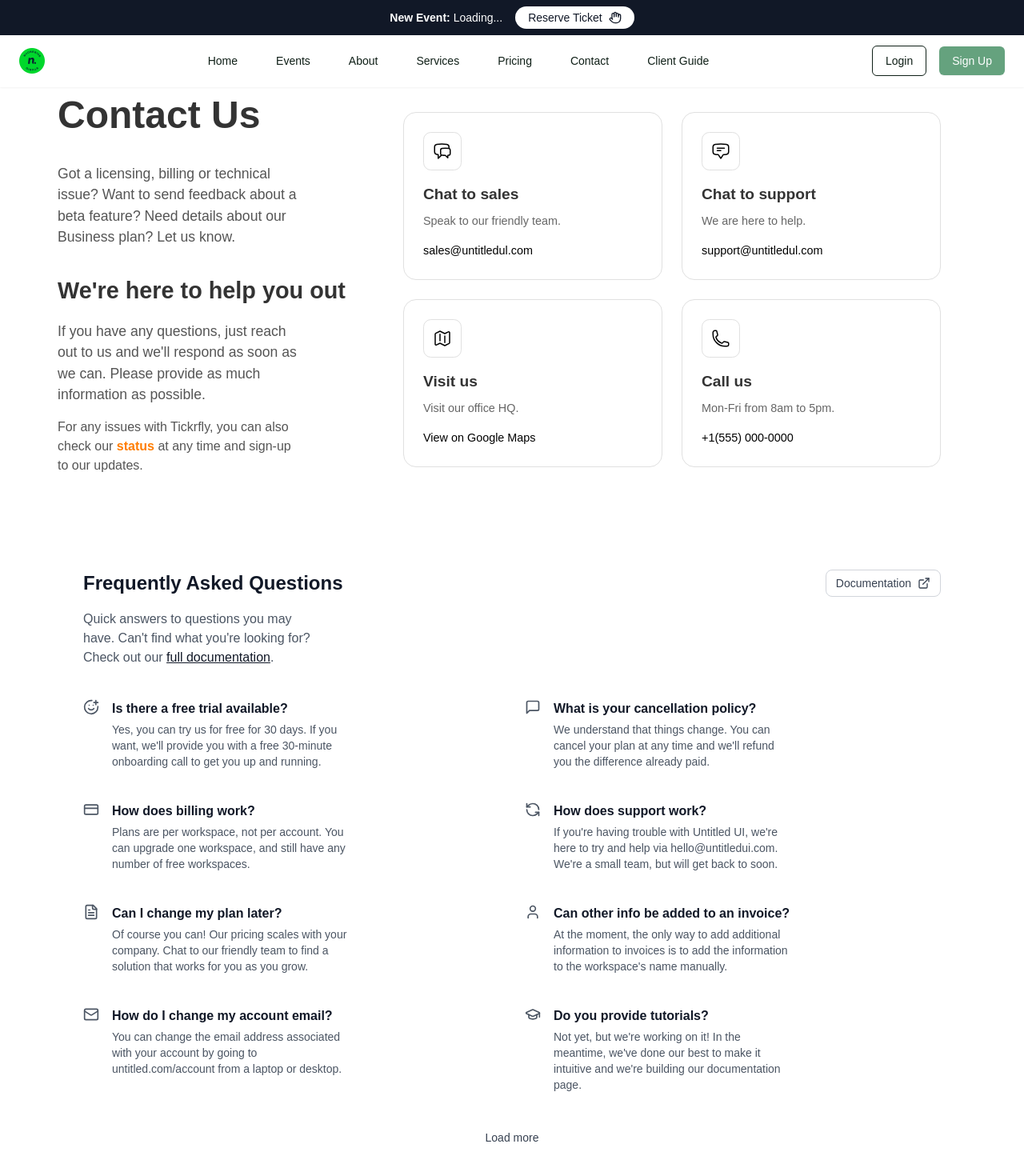
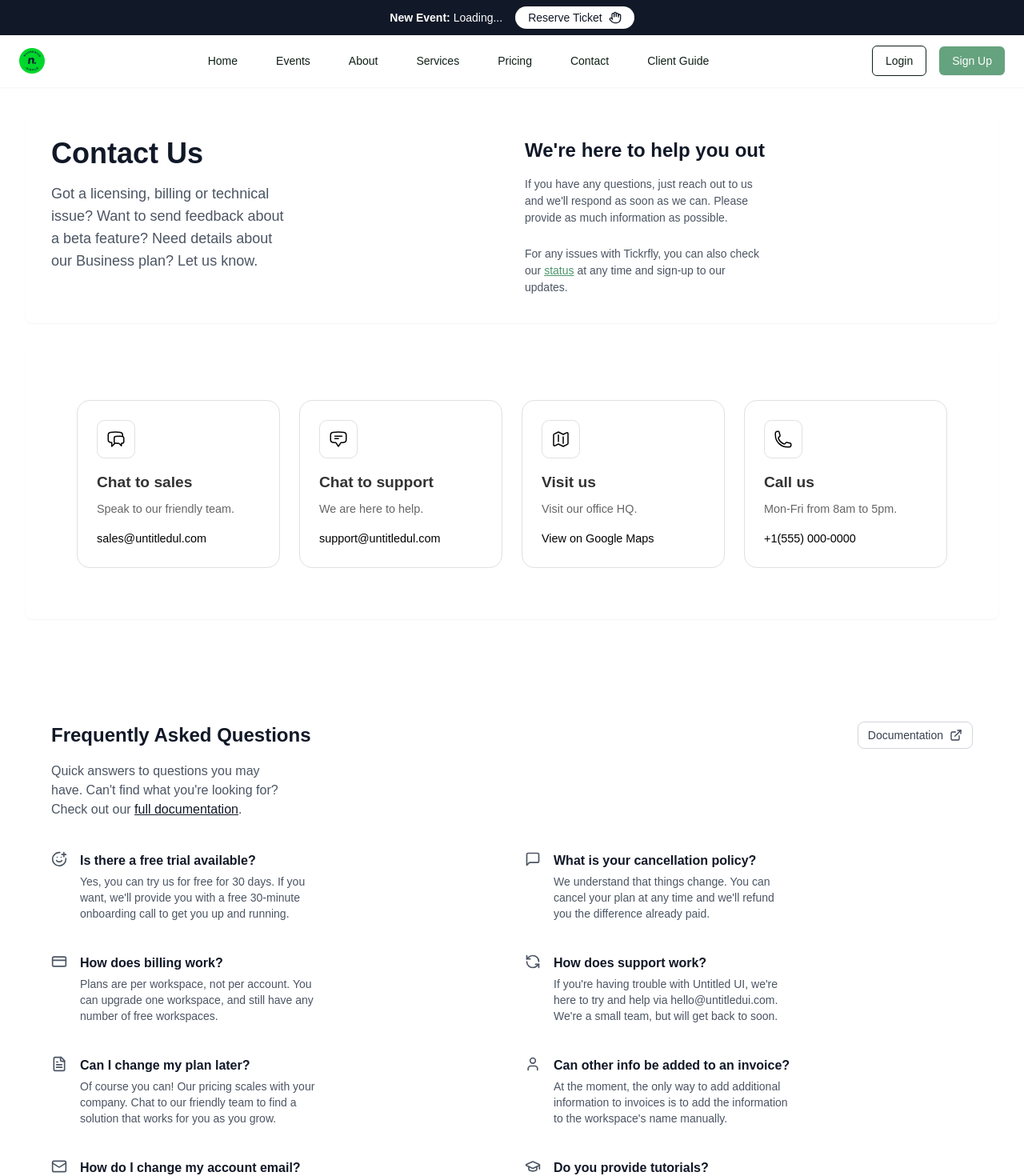
Before and after one commit to nanayawdev/event-ticketing-app, a React (Vite) app: page /contact in a window 1280 px wide. Shown: the top 1470 px of the page at 80% size. Built offline with nearby package versions, Linux system fonts and the light colour scheme; no server answers.

Commit message:
Caontact Page edited to have the global footer, About.CSs file deleted since i have implemented Tailwind for my overall styling, FAQ background removed

```diff
--- a/src/components/Contacts/Contact.jsx
+++ b/src/components/Contacts/Contact.jsx
@@ -1,30 +1,53 @@
 import React from 'react';
-import './Contact.css';
-import ContactOptions from '../ContactOptions/ContactOptions'; // Import the ContactOptions component
-import FAQ from '../FAQ/FAQ'; // Import the FAQ component
+import ContactOptions from '../ContactOptions/ContactOptions';
+import FAQ from '../FAQ/FAQ';
+import Footer from '../Footer/Footer';
 const Contact = () => {
   return (
-    <div className="contact-page">
-      <div className="contact-container">
-        <div className="contact-info">
-          <h1 className="contact-title">Contact Us</h1>
-          <p className="contact-description">
+    <>
+      <div className="min-h-screen py-12 px-4 sm:px-6 lg:px-8 pt-24">
+        <div className="max-w-7xl mx-auto">
+          <div className="bg-white rounded-lg shadow-sm p-8 mb-8">
+            <div className="grid md:grid-cols-2 gap-8">
+              {/* Left Column */}
+              <div>
+                <h1 className="text-4xl font-bold text-gray-900 mb-4">
+                  Contact Us
+                </h1>
+                <p className="text-lg text-gray-600 mb-8">
                   Got a licensing, billing or technical issue? Want to send feedback about a beta feature? Need details about our Business plan? Let us know.
                 </p>
-          <h2 className="contact-subtitle">We're here to help you out</h2>
-          <p className="contact-info-text">
+              </div>
+
+              {/* Right Column */}
+              <div>
+                <h2 className="text-2xl font-semibold text-gray-900 mb-4">
+                  We're here to help you out
+                </h2>
+                <p className="text-gray-600 mb-6">
                   If you have any questions, just reach out to us and we'll respond as soon as we can. Please provide as much information as possible.
                 </p>
-          <p className="contact-additional">
-            For any issues with Tickrfly, you can also check our <a href="#" className="contact-link">status</a> at any time and sign-up to our updates.
+
+                <p className="text-gray-600">
+                  For any issues with Tickrfly, you can also check our{' '}
+                  <a href="#" className="text-sea-green-500 hover:text-sea-green-600 underline">
+                    status
+                  </a>
+                  {' '}at any time and sign-up to our updates.
                 </p>
               </div>
-        <div className="contact-options-wrapper">
+            </div>
+          </div>
+
+          <div className="bg-white rounded-lg shadow-sm p-8 mb-8">
             <ContactOptions />
           </div>
-      </div>
+
           <FAQ />
         </div>
+      </div>
+      <Footer />
+    </>
   );
 };
 
--- a/src/components/FAQ/FAQ.jsx
+++ b/src/components/FAQ/FAQ.jsx
@@ -57,7 +57,7 @@ const FAQ = () => {
   ];
 
   return (
-    <div className="py-16 sm:py-24 bg-white">
+    <div className="py-16 sm:py-24">
       <div className="max-w-[1600px] mx-auto px-4 sm:px-6 lg:px-8">
         <div className="flex justify-between items-center mb-4">
           <h2 className="text-2xl font-semibold text-gray-900">
@@ -97,12 +97,6 @@ const FAQ = () => {
             </div>
           ))}
         </div>
-
-        <div className="mt-10 text-center">
-          <button className="px-3 py-1.5 text-sm font-medium text-gray-700 hover:text-gray-900">
-            Load more
-          </button>
-        </div>
       </div>
     </div>
   );
--- a/src/components/Features/Features.jsx
+++ b/src/components/Features/Features.jsx
@@ -33,8 +33,8 @@ export default function Features() {
     <div className="bg-white py-24 sm:py-32">
       <div className="mx-auto max-w-[1200px] px-6 lg:px-8">
         <div className="mx-auto max-w-2xl text-center">
-          <h2 className="inline-block text-base font-semibold leading-7 text-indigo-600 border border-indigo-600 rounded-full px-4 py-1">
-            Deploy faster
+          <h2 className="inline-block text-base font-normal leading-7 text-sea-green-600 border border-sea-green-600 rounded-md px-4 py-1">
+            Event simplified
           </h2>
           <h1 className="mt-6 text-3xl font-bold tracking-tight text-gray-900 sm:text-4xl lg:text-5xl">
             Everything you need to host a successful event
@@ -47,8 +47,8 @@ export default function Features() {
           <dl className="grid max-w-xl grid-cols-1 gap-x-8 gap-y-10 lg:max-w-none lg:grid-cols-2 lg:gap-y-16">
             {features.map((feature) => (
               <div key={feature.name} className="relative pl-16">
-                <dt className="text-base font-semibold leading-7 text-gray-900">
-                  <div className="absolute left-0 top-0 flex h-10 w-10 items-center justify-center rounded-lg bg-indigo-600">
+                <dt className="text-base font-normal leading-7 text-gray-900">
+                  <div className="absolute left-0 top-0 flex h-10 w-10 items-center justify-center rounded-md bg-sea-green-400">
                     <feature.icon aria-hidden="true" className="h-6 w-6 text-white" />
                   </div>
                   {feature.name}
--- a/src/components/Stats/Stats.jsx
+++ b/src/components/Stats/Stats.jsx
@@ -13,7 +13,7 @@ const Stats = () => {
         <div className="h-px bg-gray-200"></div>
       </div>
 
-      <div className="bg-gradient-to-r from-indigo-500 via-purple-500 to-pink-500 py-24 sm:py-32">
+      <div className="bg-gradient-to-r from-sea-green-600 via-sea-green-500 to-sea-green-400 py-24 sm:py-32">
         <div className="mx-auto max-w-[1200px] px-6 lg:px-8">
           <dl className="grid grid-cols-1 gap-x-8 gap-y-16 text-center lg:grid-cols-3">
             {stats.map((stat) => (
```
Also changed, not shown: src/components/About/About.css (deleted, +0 -104 lines). Lines whose indentation alone changed are shown as unchanged.
